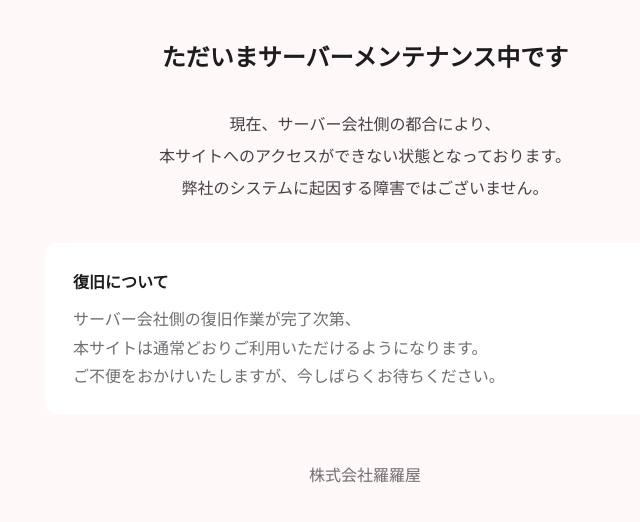
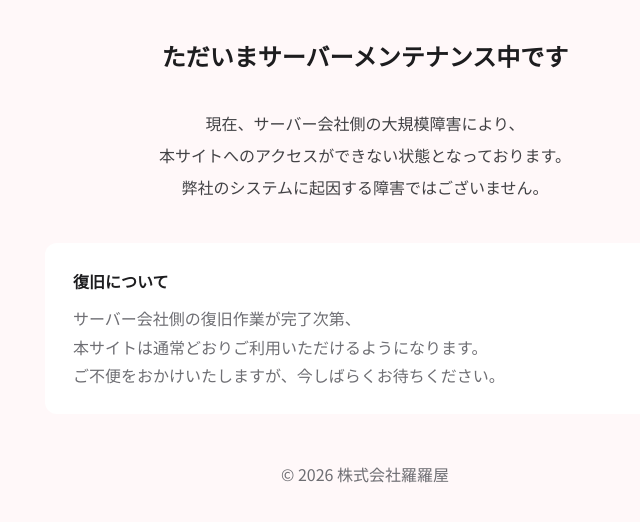
Before and after one commit to SINGULIER-Maintenance/raraya, a plain HTML site: page index.html in a window 1280 px wide. Shown: the part 240-762 px from the top of the page, without its empty margins (275-915 px from the left). Drawn offline with Linux system fonts and the light colour scheme.

Commit message:
Update maintenance message and footer copyright

```diff
--- a/index.html
+++ b/index.html
@@ -94,7 +94,7 @@
         <h1>ただいまサーバーメンテナンス中です</h1>
 
         <div class="message">
-            現在、サーバー会社側の都合により、<br>
+            現在、サーバー会社側の大規模障害により、<br>
             本サイトへのアクセスができない状態となっております。<br>
             弊社のシステムに起因する障害ではございません。
         </div>
@@ -106,7 +106,7 @@
             ご不便をおかけいたしますが、今しばらくお待ちください。
         </div>
 
-        <div class="footer">株式会社羅羅屋</div>
+        <div class="footer">© 2026 株式会社羅羅屋</div>
     </div>
 </body>
 </html>
```
